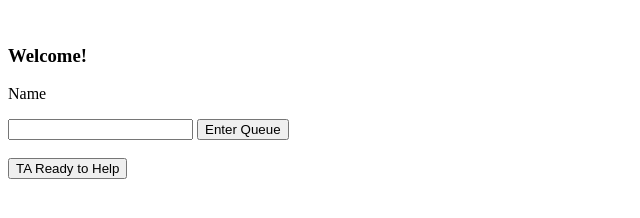
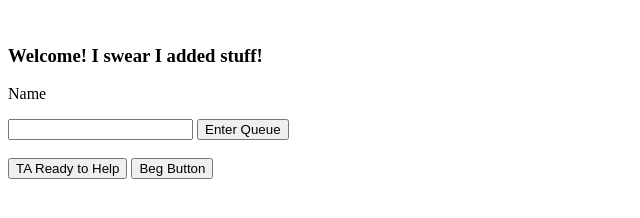
Before and after one commit to UB-CSE/OfficeHours, a plain HTML site: page nginx/public/index.html in a window 1280 px wide. Shown: the whole page, without its empty margins (0-640 px from the left). Drawn offline with nearby package versions, Linux system fonts and the light colour scheme.

Commit message:
Added a beg button and changed initial message. Overall, it's a lot better. You can thank me any time.

```diff
--- a/nginx/public/index.html
+++ b/nginx/public/index.html
@@ -9,14 +9,15 @@
 
 <br/>
 
-<h3 id="message">Welcome!</h3>
+<h3 id="message">Welcome! I swear I added stuff!</h3>
 
 <p>Name</p>
 <input type="text" id="name"/>
 <button onclick="enterQueue();">Enter Queue</button>
 <br/><br/>
+<button onclick="readyToHelp();">TA Ready to Help</button>
 
-<button onclick="readyToHelp();">TA Ready to Help</button>
+<button onclick="imDoingWork();">Beg Button</button>
 
 <br/>
 
--- a/nginx/public/officeHours.js
+++ b/nginx/public/officeHours.js
@@ -26,3 +26,6 @@ function enterQueue() {
 function readyToHelp() {
     socket.emit("ready_for_student");
 }
+function imDoingWork(){
+    socket.emit("pls_give_me_an_A")
+}
```
Also changed, not shown: 1 other file.
